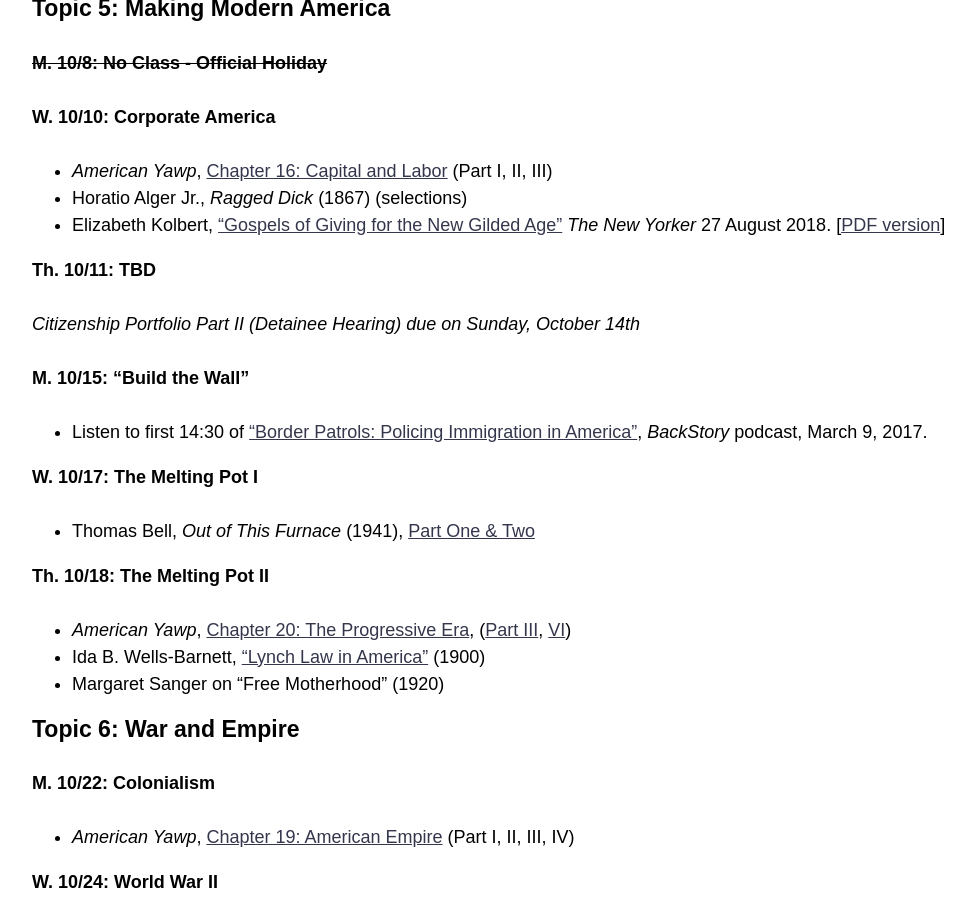
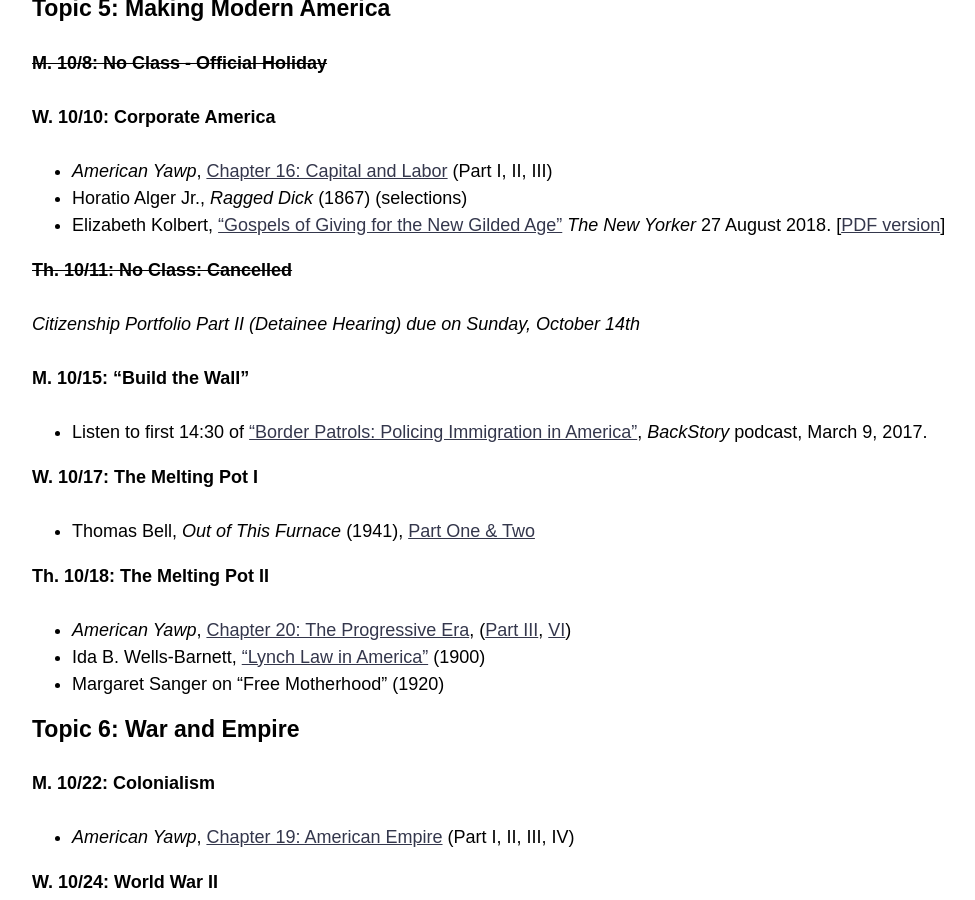
Before and after one commit to cblevins/f18-intro-us, a Jekyll site: the page built from schedule.md, in a window 1280 px wide and 900 px high, scrolled down 2646 px. Shown: the whole window, without its empty margins (114-1089 px from the left). Built offline with Jekyll 4.4.1, drawn with Linux system fonts in a browser that asks for light colours; nearby versions of some CDN libraries.

Commit message:
schedule

```diff
--- a/schedule.md
+++ b/schedule.md
@@ -81,7 +81,7 @@ title: Schedule
 - Horatio Alger Jr., *Ragged Dick* (1867) (selections)
 - Elizabeth Kolbert, ["Gospels of Giving for the New Gilded Age"](https://www.newyorker.com/magazine/2018/08/27/gospels-of-giving-for-the-new-gilded-age) *The New Yorker* 27 August 2018. [[PDF version](https://www.dropbox.com/s/r3mqdvzcgj456wq/Kolbert_Gospels%20of%20Giving%20for%20the%20New%20Gilded%20Age%20%7C%20The%20New%20Yorker.pdf?dl=0)]
 
-**Th. 10/11: TBD**
+~~**Th. 10/11: No Class: Cancelled**~~
 
 *Citizenship Portfolio Part II (Detainee Hearing) due on Sunday, October 14th*
 
```
